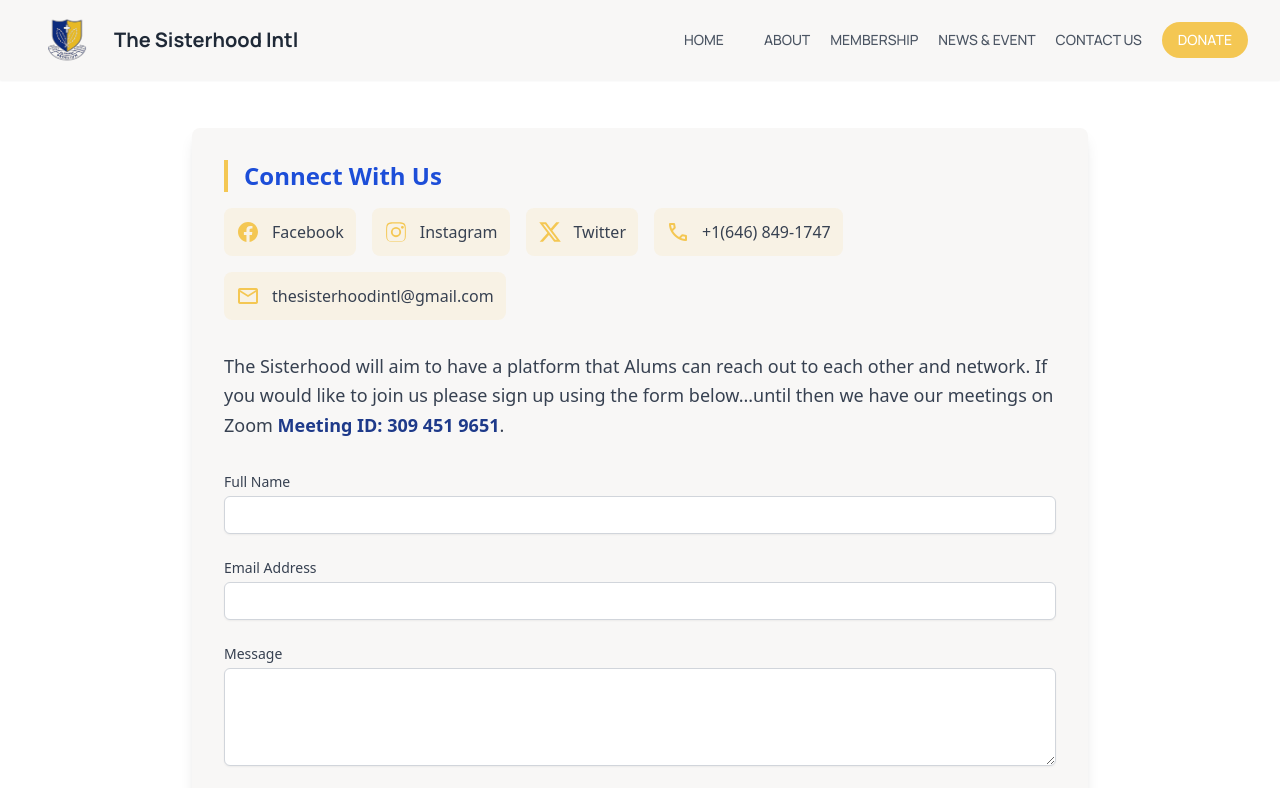
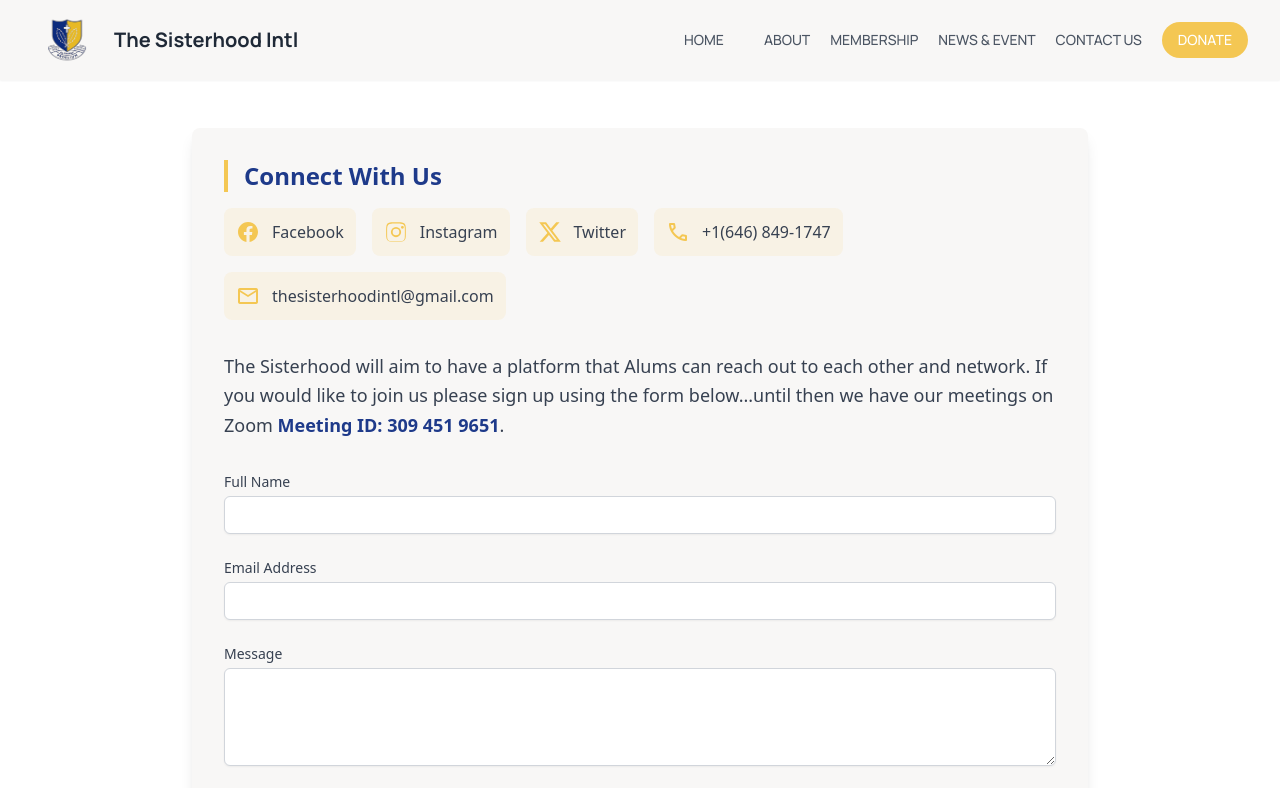
Before and after one commit to Kennysaruni/thesisterhoodintl, a React (Vite) app: page / in a window 1280 px wide. Shown: the top 788 px of the page. Built offline with nearby package versions, Linux system fonts and the light colour scheme.

Commit message:
Changed color main heading

```diff
--- a/src/Components/ContactUs.jsx
+++ b/src/Components/ContactUs.jsx
@@ -45,7 +45,7 @@ function ContactUs() {
         <main className='flex-grow container mx-auto px-6 py-12'>
             <div className='max-w-4xl mx-auto'>
                 <div className='bg-background-light dark:bg-background-dark p-8 rounded-lg shadow-lg'>
-                    <h3 className='text-2xl font-bold text-blue-700 dark:text-gray-200 mb-4 border-l-4 border-primary pl-4'>
+                    <h3 className='text-2xl font-bold text-blue-900 dark:text-gray-200 mb-4 border-l-4 border-primary pl-4'>
                         Connect With Us
                     </h3>
                     <div className='flex flex-wrap gap-4 mb-8'>
```
